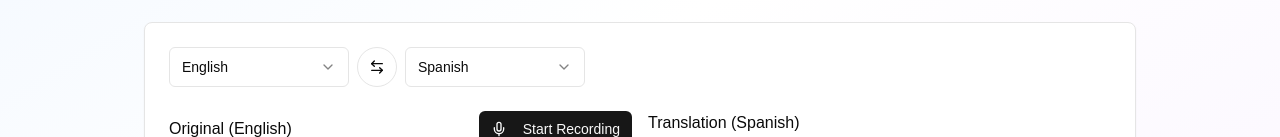
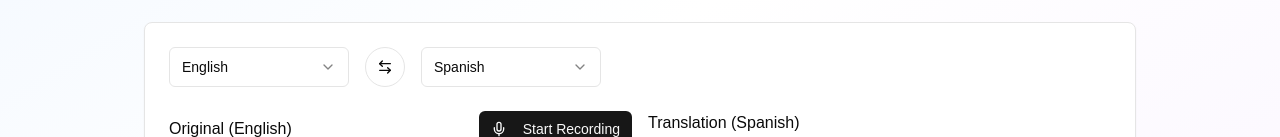
Before and after one commit to nanibot1/nanibot1-healthcare-translation-app, a Next.js app in the folder healthcare-translator/: page / in a window 1280 px wide. Shown: the part 355-492 px from the top of the page. Built offline with nearby package versions, Linux system fonts and the light colour scheme.

Commit message:
Update language-selector.tsx

```diff
--- a/healthcare-translator/components/language-selector.tsx
+++ b/healthcare-translator/components/language-selector.tsx
@@ -33,9 +33,9 @@ export function LanguageSelector({
   ]
 
   return (
-    <div className="flex flex-col sm:flex-row items-center gap-3 sm:gap-2">
+    <div className="flex flex-col sm:flex-row items-center gap-3 sm:gap-4">
       <Select value={sourceLanguage} onValueChange={onSourceLanguageChange}>
-        <SelectTrigger className="w-full sm:w-[160px] md:w-[180px]">
+        <SelectTrigger className="w-full sm:w-[180px] bg-white dark:bg-slate-950">
           <SelectValue placeholder="Source language" />
         </SelectTrigger>
         <SelectContent>
@@ -47,13 +47,18 @@ export function LanguageSelector({
         </SelectContent>
       </Select>
 
-      <Button variant="outline" size="icon" onClick={onSwapLanguages} className="rounded-full">
+      <Button
+        variant="outline"
+        size="icon"
+        onClick={onSwapLanguages}
+        className="rounded-full w-10 h-10 p-2 hover:scale-110 active:scale-95 transition-all duration-200 bg-white dark:bg-slate-950"
+      >
         <ArrowLeftRight className="h-4 w-4" />
         <span className="sr-only">Swap languages</span>
       </Button>
 
       <Select value={targetLanguage} onValueChange={onTargetLanguageChange}>
-        <SelectTrigger className="w-full sm:w-[160px] md:w-[180px]">
+        <SelectTrigger className="w-full sm:w-[180px] bg-white dark:bg-slate-950">
           <SelectValue placeholder="Target language" />
         </SelectTrigger>
         <SelectContent>
```
